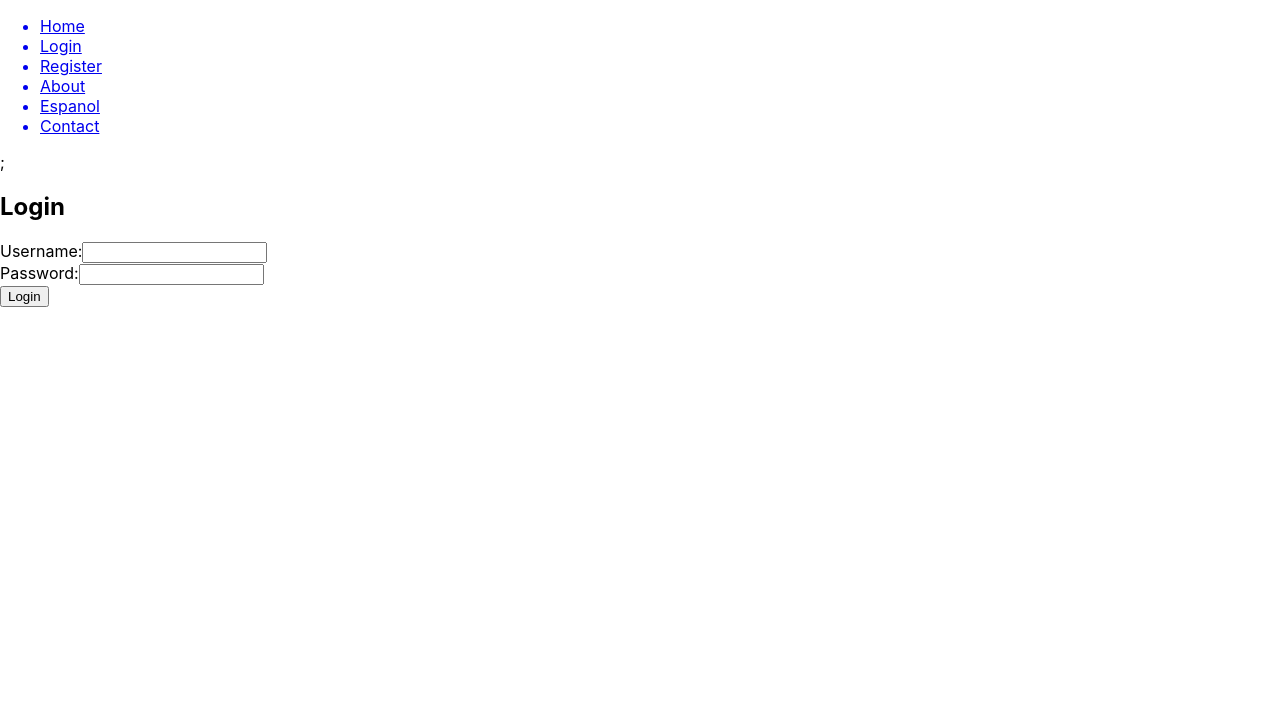
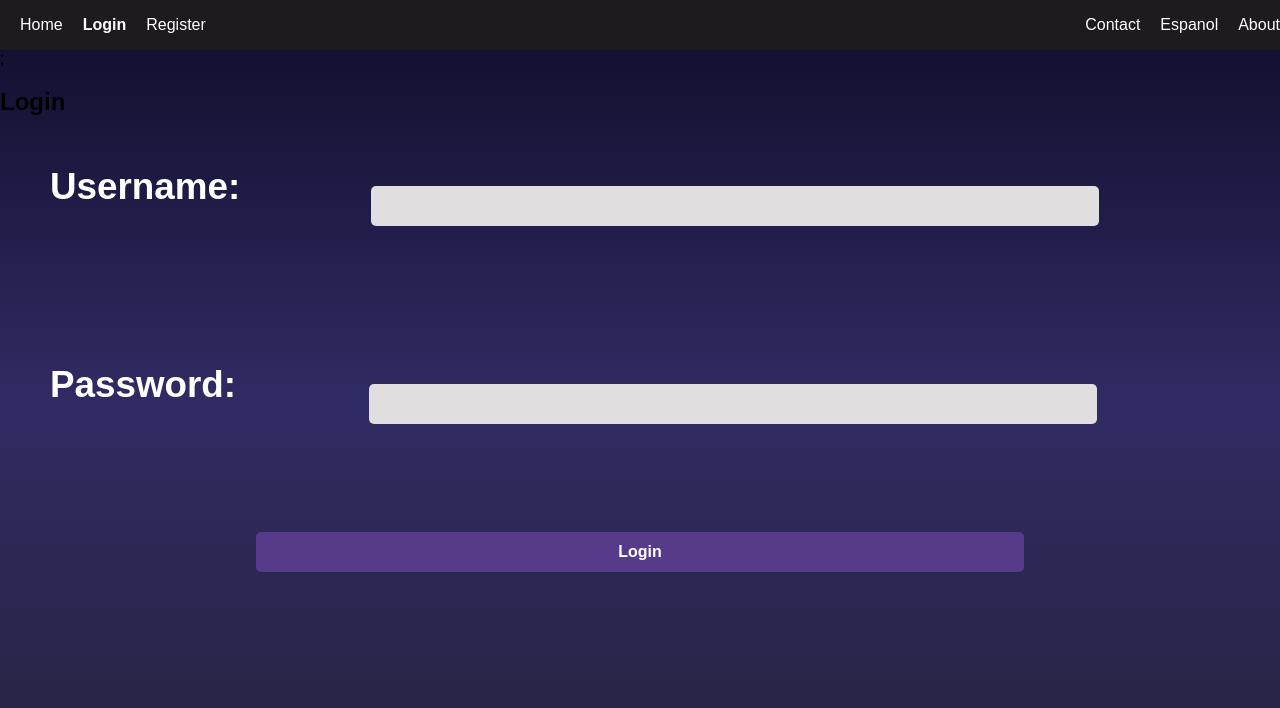
Before and after one commit to RazzzyK/movieBuddy, a React (Create React App) app in the folder MovieBuddyUI/moviebuddyui/: page /login in a window 1280 px wide. Shown: the top 708 px of the page. Built offline with nearby package versions, Linux system fonts and the light colour scheme.

Commit message:
Styling login and registration

```diff
--- a/MovieBuddyUI/moviebuddyui/src/components/Navbar.js
+++ b/MovieBuddyUI/moviebuddyui/src/components/Navbar.js
@@ -1,6 +1,6 @@
 import React, { useState, useEffect } from 'react';
 import { useSelector, useDispatch } from 'react-redux';
-// import '../CSS/SideNavBar.css'; // Import the CSS file for the component
+import '../css/Navbar.css'; // Import the CSS file for the component
 import { NavLink, Link, useLocation } from 'react-router-dom';
 import { logout } from '../redux/Actions';
 import { ToastContainer, toast } from 'react-toastify';
@@ -61,7 +61,7 @@ export const Navbar = () => {
         </nav>
       ) : (
         <nav className="side-navbar">
-          <ul>
+
             <Link exact to="/" className={activeLink === '/' ? 'active' : ''}>
               <li className="nav-item">Home</li>
             </Link>
@@ -72,15 +72,15 @@ export const Navbar = () => {
               <li className="nav-item">Register</li>
             </Link>
             <Link to="/">
-              <li className="nav-item">About</li>
+              <li className="nav-item-right">About</li>
             </Link>
             <Link to="/">
-              <li className="nav-item">Espanol</li>
+              <li className="nav-item-right">Espanol</li>
             </Link>
             <Link to="/contact" className={activeLink === '/contact' ? 'active' : ''}>
-              <li className="nav-item">Contact</li>
+              <li className="nav-item-right">Contact</li>
             </Link>
-          </ul>
+
         </nav>
       )};
     </div>
--- /dev/null
+++ b/MovieBuddyUI/moviebuddyui/src/css/Navbar.css
@@ -0,0 +1,84 @@
+.side-navbar {
+    width: 100%;
+    /* height: 100vh; */
+    background-color: hsl(300, 3%, 11%);
+    padding: 10px;
+    /* display: flex; */
+    align-items: center;
+    justify-content: space-around;
+    list-style-type: none;
+    float: left;
+  }
+
+  a {
+    text-decoration: none;
+  }
+
+  /* ul {
+    list-style: none;
+    justify-content: center;
+    padding-left: 10px;
+    padding-right: 10px;
+    width: 100%;
+    margin: 0;
+  } */
+
+  .nav-item {
+    padding: 6px 10px;
+    cursor: pointer;
+    transition: color 0.2s;
+    text-align:justify;
+    text-decoration: none;
+    color: #ffffff;
+    float: left;
+  }
+
+  .nav-item-right {
+    padding: 6px 10px;
+    /* padding-right: 10px; */
+    cursor: pointer;
+    transition: color 0.2s;
+    text-align:justify;
+    text-decoration: none;
+    color: #ffffff;
+    float: right;
+  }
+
+  /* .nav-item:hover {
+    color: #800080 ;
+    background: #C0C0C0;
+    height: 20px;
+    left: 0;
+    top: 0;
+    z-index: -1;
+    border-radius: 15px;
+    box-shadow: 0 10px 10px rgba(255, 255, 255, 0.288);
+  } */
+
+  .nav-item-right:hover, .nav-item:hover {
+    color: #800080 ;
+    background:  hsl(300, 3%, 11%);
+    height: 18px;
+    left: 0;
+    top: 0;
+    z-index: -1;
+    border-radius: 20px;
+    box-shadow: 0px 5px 0px 0px rgba(255, 255, 255, 0.288);
+  }
+
+  .nav-item:active {
+    /* background: #ffffff; */
+    color: #C0C0C0;
+  }
+
+  .active {
+    /* font-weight: bold; */
+  }
+
+  .side-navbar a.active{
+    /* Add active link styles here */
+    /* color: rgb(255, 0, 0); */
+    font-weight: bold;
+    border-radius: 20px;
+    box-shadow: 0px 5px 0px 0px rgba(255, 255, 255, 0.288);
+  }
--- /dev/null
+++ b/MovieBuddyUI/moviebuddyui/src/css/Register.css
@@ -0,0 +1,104 @@
+body{
+	/* margin: 0; */
+	/* padding: 0; */
+	 /* display: flex; */
+    /* justify-content: center; */
+	/* align-items: center; */
+	min-height: 100vh;
+	font-family: 'Jost', sans-serif;
+	background: linear-gradient(to bottom, #0f0c29, #302b63, #24243e);
+}
+.center-div {
+    position: absolute;
+            top: 50%;
+            left: 50%;
+            transform: translate(-50%, -50%);
+}
+
+.main{
+    margin: 0;
+	padding: 0;
+	 /* display: flex; */
+    justify-content: center;
+	align-items: center;
+	width: 350px;
+	height: 500px;
+	background: red;
+	overflow: hidden;
+	background: url("https://doc-08-2c-docs.googleusercontent.com/docs/securesc/68c90smiglihng9534mvqmq1946dmis5/fo0picsp1nhiucmc0l25s29respgpr4j/1631524275000/03522360960922298374/03522360960922298374/1Sx0jhdpEpnNIydS4rnN4kHSJtU1EyWka?e=view&authuser=0&nonce=gcrocepgbb17m&user=03522360960922298374&hash=tfhgbs86ka6divo3llbvp93mg4csvb38") no-repeat center/ cover;
+	border-radius: 10px;
+	box-shadow: 5px 20px 50px #000;
+}
+#chk{
+	display: none;
+}
+.signup{
+	position: relative;
+	width:100%;
+	height: 100%;
+    padding-bottom: 10px;
+}
+label{
+	color: #fff;
+	font-size: 2.3em;
+	justify-content: center;
+	display: flex;
+	margin: 50px;
+    padding-top: px;
+	font-weight: bold;
+	cursor: pointer;
+	transition: .5s ease-in-out;
+}
+input{
+	width: 60%;
+	height: 20px;
+	background: #e0dede;
+	justify-content: center;
+	display: flex;
+	margin: 20px auto;
+	padding: 10px;
+	border: none;
+	outline: none;
+	border-radius: 5px;
+}
+button{
+	width: 60%;
+	height: 40px;
+	margin: 10px auto;
+	justify-content: center;
+	display: block;
+	color: #fff;
+	background: #573b8a;
+	font-size: 1em;
+	font-weight: bold;
+	margin-top: 20px;
+	outline: none;
+	border: none;
+	border-radius: 5px;
+	transition: .2s ease-in;
+	cursor: pointer;
+}
+button:hover{
+	background: #6d44b8;
+}
+.login{
+	height: 460px;
+	background: #eee;
+	border-radius: 60% / 10%;
+	transform: translateY(-180px);
+	transition: .8s ease-in-out;
+}
+.login label{
+	color: #573b8a;
+	transform: scale(.6);
+}
+
+#chk:checked ~ .login{
+	transform: translateY(-500px);
+}
+#chk:checked ~ .login label{
+	transform: scale(1);
+}
+#chk:checked ~ .signup label{
+	transform: scale(.6);
+}
--- a/MovieBuddyUI/moviebuddyui/src/pages/Registration.js
+++ b/MovieBuddyUI/moviebuddyui/src/pages/Registration.js
@@ -1,5 +1,6 @@
 import React, { useState } from 'react';
 import { registerUser } from '../client/AxiosClient'
+import '../css/Register.css'
 
 function RegistrationForm() {
     const [formData, setFormData] = useState({
@@ -21,27 +22,54 @@ function RegistrationForm() {
     };
 
     return (
-        <div>
-            <h2>Registration Form</h2>
-            <form onSubmit={handleSubmit}>
-                <div>
-                    <label htmlFor="firstname">First Name:</label>
-                    <input type="text" id="firstname" name="firstname" value={formData.firstname} onChange={handleInputChange} />
-                </div>
-                <div>
-                    <label htmlFor="lastname">Last Name:</label>
-                    <input type="text" id="lastname" name="lastname" value={formData.lastname} onChange={handleInputChange} />
-                </div>
-                <div>
-                    <label htmlFor="email">Email:</label>
-                    <input type="email" id="email" name="email" value={formData.email} onChange={handleInputChange} />
-                </div>
-                <div>
-                    <label htmlFor="password">Password:</label>
-                    <input type="password" id="password" name="password" value={formData.password} onChange={handleInputChange} />
-                </div>
-                <button type="submit">Register</button>
-            </form>
+        // <div>
+        //     <div>
+        //     <h2>Registration Form</h2>
+        //     <form onSubmit={handleSubmit}>
+        //         <div>
+        //             <label htmlFor="firstname">First Name:</label>
+        //             <input type="text" id="firstname" name="firstname" value={formData.firstname} onChange={handleInputChange} />
+        //         </div>
+        //         <div>
+        //             <label htmlFor="lastname">Last Name:</label>
+        //             <input type="text" id="lastname" name="lastname" value={formData.lastname} onChange={handleInputChange} />
+        //         </div>
+        //         <div>
+        //             <label htmlFor="email">Email:</label>
+        //             <input type="email" id="email" name="email" value={formData.email} onChange={handleInputChange} />
+        //         </div>
+        //         <div>
+        //             <label htmlFor="password">Password:</label>
+        //             <input type="password" id="password" name="password" value={formData.password} onChange={handleInputChange} />
+        //         </div>
+        //         <button type="submit">Register</button>
+        //     </form>
+        //     </div>
+        // </div>
+        <div className='center-div'>
+        <div className="main">
+		    <input type="checkbox" id="chk" aria-hidden="true" />
+
+			<div class="signup">
+				<form onSubmit={handleSubmit}>
+                    <label for="chk" aria-hidden="true">Login</label>
+					<input type="email" name="email" placeholder="Email" required="" />
+					<input type="password" name="pswd" placeholder="Password" required="" />
+					<button>Login</button>
+				</form>
+			</div>
+
+			<div className="login">
+				<form>
+                    <label for="chk" aria-hidden="true">Sign up</label>
+                    <input type="text" id="firstname" name="firstname" placeholder="First name" required=""value={formData.firstname} onChange={handleInputChange} />
+                    <input type="text" id="lastname" name="lastname" placeholder="Last name" required=""value={formData.lastname} onChange={handleInputChange} />
+                    <input type="email" id="email" name="email" placeholder="Email" required=""value={formData.email} onChange={handleInputChange} />
+                    <input type="password" id="password" name="password" placeholder="Password" required=""value={formData.password} onChange={handleInputChange} />
+					<button type="submit">Sign up</button>
+				</form>
+			</div>
+	    </div>
         </div>
     );
 }
```
